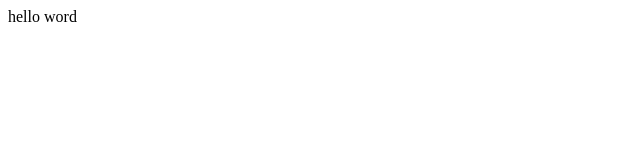
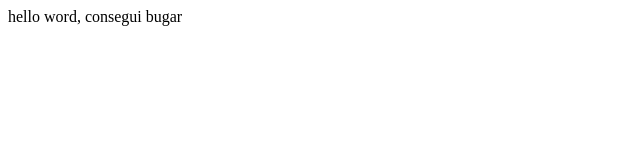
Before and after one commit to guilinsuu/Branchteste, a plain HTML site: page index.html in a window 1280 px wide. Shown: the whole page, without its empty margins (0-640 px from the left). Drawn offline with Linux system fonts and the light colour scheme.

Commit message:
Buguei
Buguei

```diff
--- a/index.html
+++ b/index.html
@@ -6,6 +6,6 @@
     <title>Document</title>
 </head>
 <body>
-    hello word
+    hello word, consegui bugar
 </body>
 </html>
```
